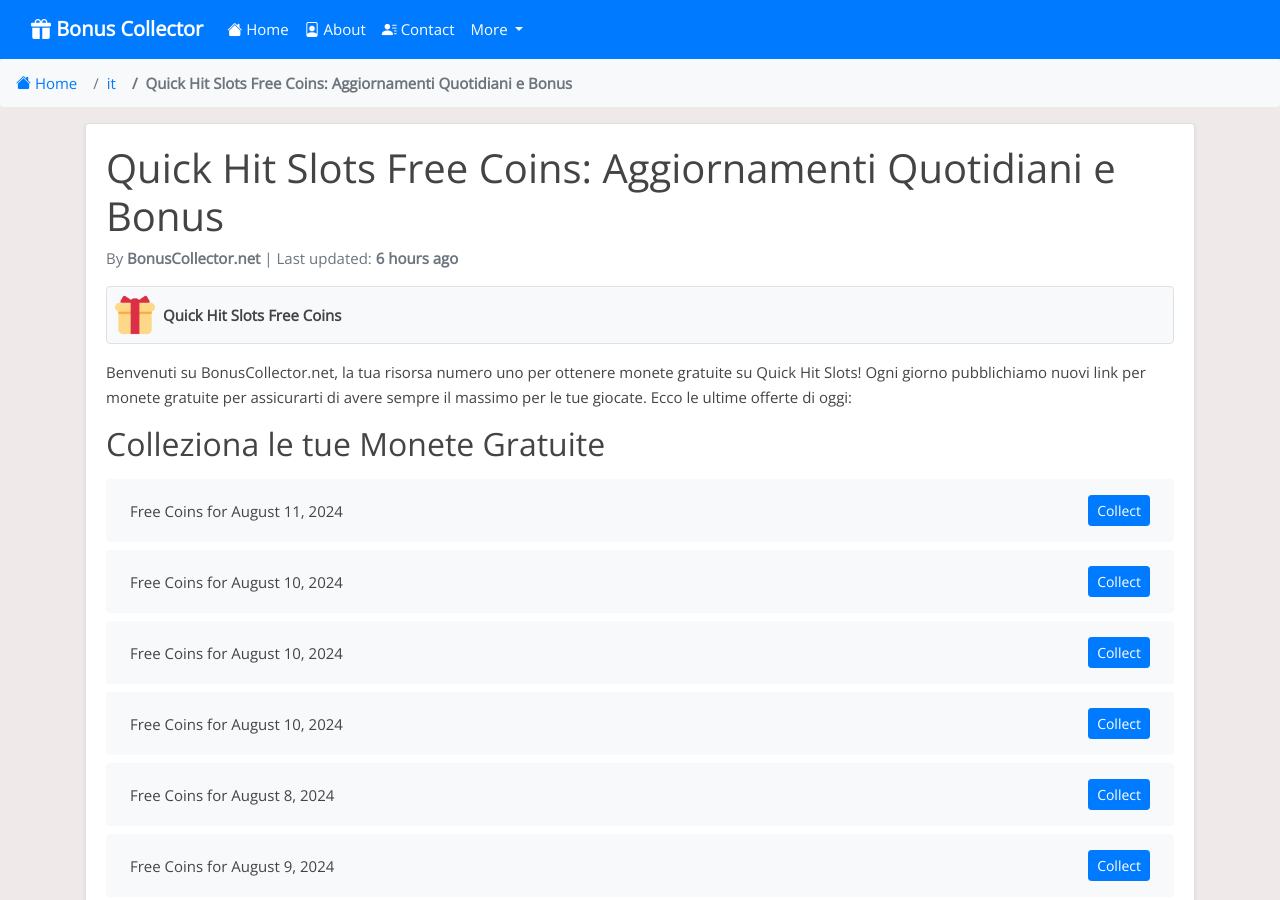
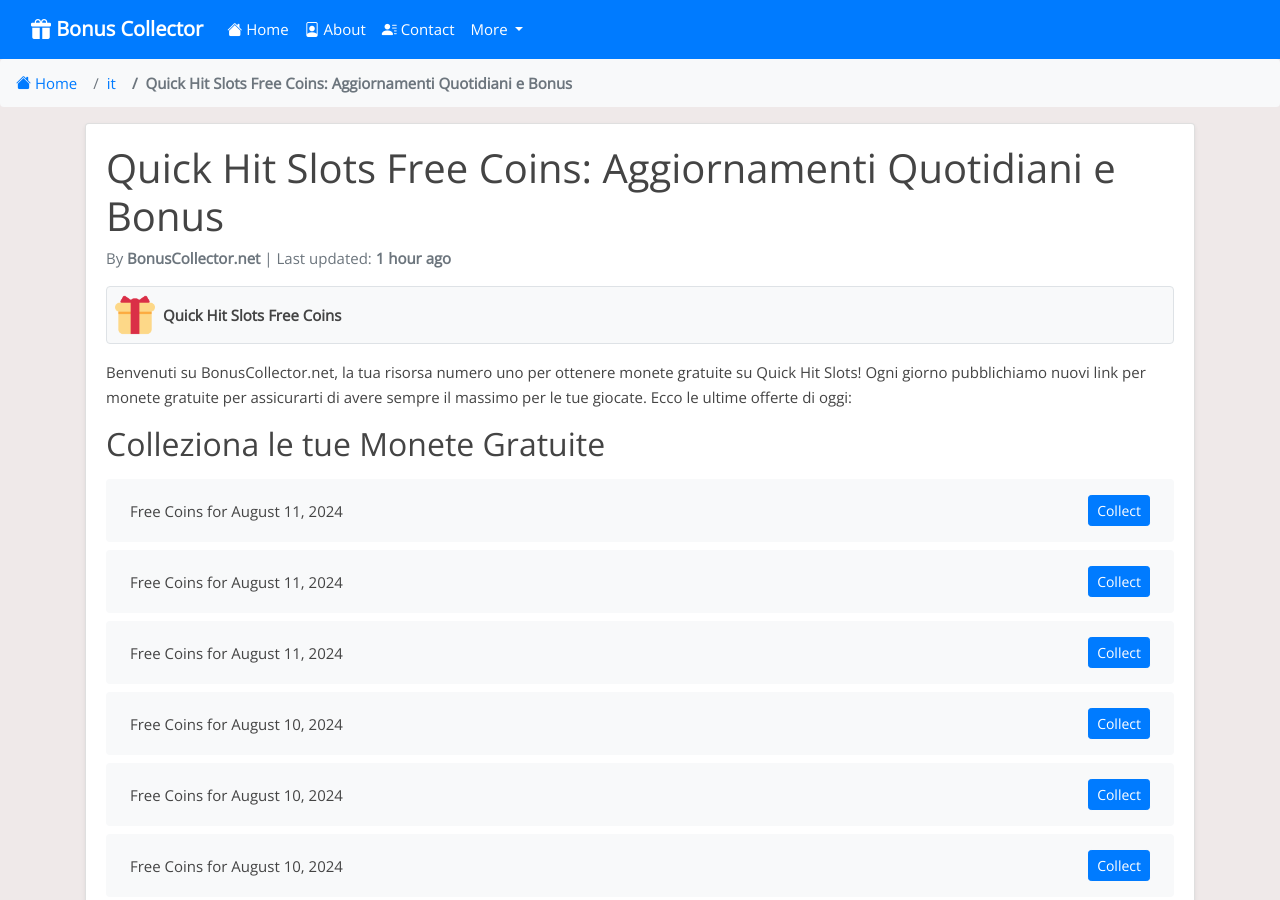
Before and after one commit to Prollad99/bs-net, a Jekyll site: the page built from it/_posts/2024-08-01-quick-hit-slots.md, in a window 1280 px wide and 900 px high. Built offline with Jekyll 4.4.1, drawn with Linux system fonts in a browser that asks for light colours; nearby versions of some CDN libraries; comment, search, counter and statistics services are not loaded; some of the changed text lies outside the part shown.

Commit message:
Update quick-hit-slots reward links and last modified date

```diff
--- a/_data/include_files.yml
+++ b/_data/include_files.yml
@@ -71,7 +71,7 @@
   last_modified: 2024-08-11 04:40:40
 
 quick-hit-slots.html:
-  last_modified: 2024-08-11 00:30:50
+  last_modified: 2024-08-11 05:18:43
 
 heart-of-vegas.html:
   last_modified: 2024-08-11 04:24:04
--- a/_includes/quick-hit-slots.html
+++ b/_includes/quick-hit-slots.html
@@ -1,4 +1,12 @@
 <ul class="list-group mt-3 mb-4">
+  <li class="list-group-item d-flex justify-content-between align-items-center">
+    <span>Free Coins for August 11, 2024</span>
+    <a href="https://quickhitslots.jckpt.me/d06bc4cd19" class="btn btn-primary btn-sm">Collect</a>
+  </li>
+  <li class="list-group-item d-flex justify-content-between align-items-center">
+    <span>Free Coins for August 11, 2024</span>
+    <a href="https://quickhitslots.jckpt.me/4777d6c72c" class="btn btn-primary btn-sm">Collect</a>
+  </li>
   <li class="list-group-item d-flex justify-content-between align-items-center">
     <span>Free Coins for August 11, 2024</span>
     <a href="https://quickhitslots.jckpt.me/adc21147c1" class="btn btn-primary btn-sm">Collect</a>
@@ -391,12 +399,4 @@
     <span>Free Coins for Invalid Date</span>
     <a href="https://quickhitslots.jckpt.me/35ca2c4756" class="btn btn-primary btn-sm">Collect</a>
   </li>
-  <li class="list-group-item d-flex justify-content-between align-items-center">
-    <span>Free Coins for Invalid Date</span>
-    <a href="https://quickhitslots.jckpt.me/aed3775640" class="btn btn-primary btn-sm">Collect</a>
-  </li>
-  <li class="list-group-item d-flex justify-content-between align-items-center">
-    <span>Free Coins for Invalid Date</span>
-    <a href="https://quickhitslots.jckpt.me/55c7db8e37" class="btn btn-primary btn-sm">Collect</a>
-  </li>
 </ul>
```
Also changed, not shown: links-json/quick-hit-slots.json (+8 -6 lines).
